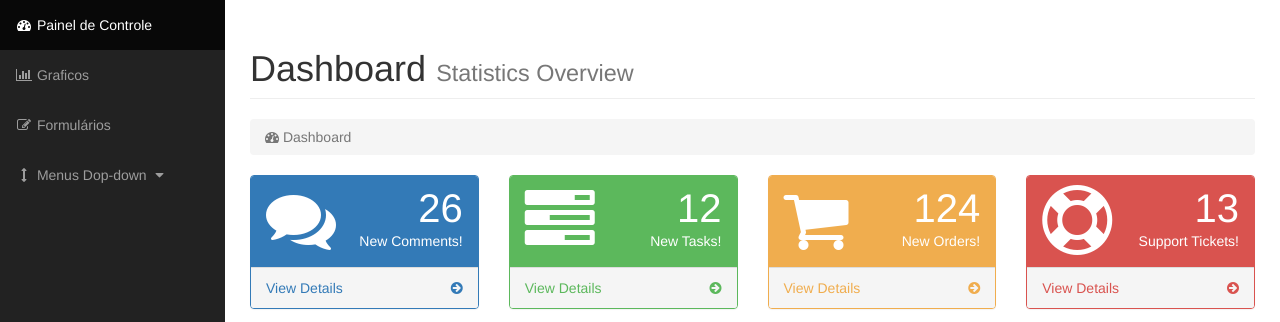
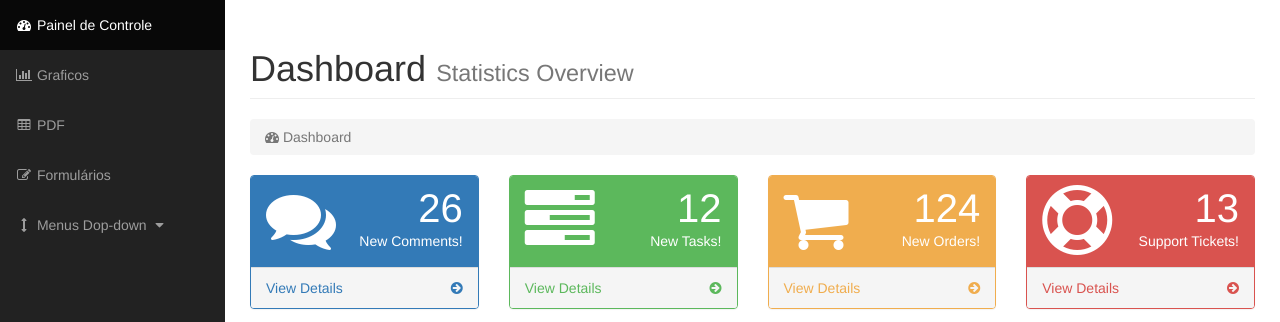
Before and after one commit to HermogenesBatista/Escolar, a Django app: page /escola/ in a window 1280 px wide. Shown: the part 51-373 px from the top of the page. Run offline with Django 3.2, Linux system fonts and the light colour scheme; grey boxes labelled with a size stand in for pictures from a placeholder-image service; some libraries are stand-ins or nearby versions.

Commit message:
Tentando implementar o PDF

```diff
--- a/Escolar/urls.py
+++ b/Escolar/urls.py
@@ -14,5 +14,6 @@ urlpatterns = patterns('',
     url(r'^escola/base', base),
     url(r'^escola/charts', graficos),
     url(r'^escola/forms', formularios),
+    url(r'^escola/declaracao', declaracao),
     url(r'^escola/', index),
 )+ static(settings.STATIC_URL, document_root=settings.STATIC_ROOT)
--- /dev/null
+++ b/escola/documentos.py
@@ -0,0 +1,10 @@
+# -*- coding: utf-8 -*-
+from __future__ import absolute_import, unicode_literals
+from reportlab.pdfgen import canvas
+
+__author__ = 'Administrador'
+
+class Declaracao(canvas.Canvas):
+
+    def corpo(self):
+        self.drawString(10, 600, 'Oiiiiiiiiii')
--- a/escola/views.py
+++ b/escola/views.py
@@ -1,5 +1,6 @@
 from django.shortcuts import render
-
+from django.http import HttpResponse
+from escola.documentos import Declaracao
 
 # Create your views here.
 def base(request):
@@ -21,3 +22,14 @@ def formularios(request):
 
     dados = {'name': 'Hermogenes '}
     return render(request, 'forms.html', dados)
+
+def declaracao(request):
+    response = HttpResponse(content_type='application/pdf')
+    response['Content-Disposition'] = 'attachment; filename="declaracao.pdf"'
+
+    pdf = Declaracao(response)
+    pdf.corpo()
+    pdf.showPage()
+    pdf.save()
+
+    return response
--- a/templates/base.html
+++ b/templates/base.html
@@ -164,9 +164,9 @@
                     <li>
                         <a href="/escola/charts"><i class="fa fa-fw fa-bar-chart-o"></i> Graficos</a>
                     </li>
-                    <!--li>
-                        <a href="tables.html"><i class="fa fa-fw fa-table"></i> Tables</a>
-                    </li-->
+                    <li>
+                        <a href="/escola/declaracao"><i class="fa fa-fw fa-table"></i> PDF</a>
+                    </li>
                     <li>
                         <a href="/escola/forms"><i class="fa fa-fw fa-edit"></i> Formulários</a>
                     </li>
```
